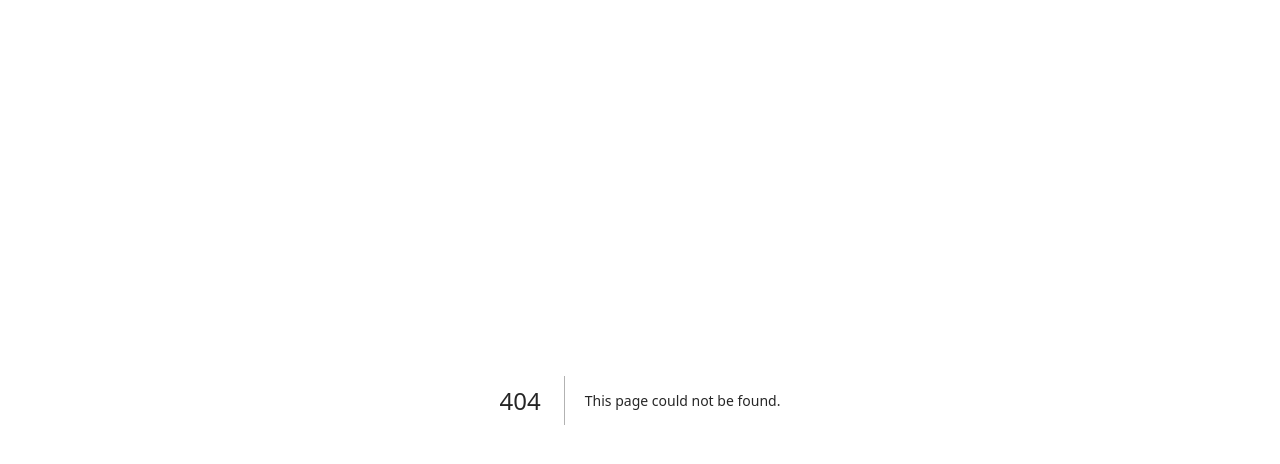
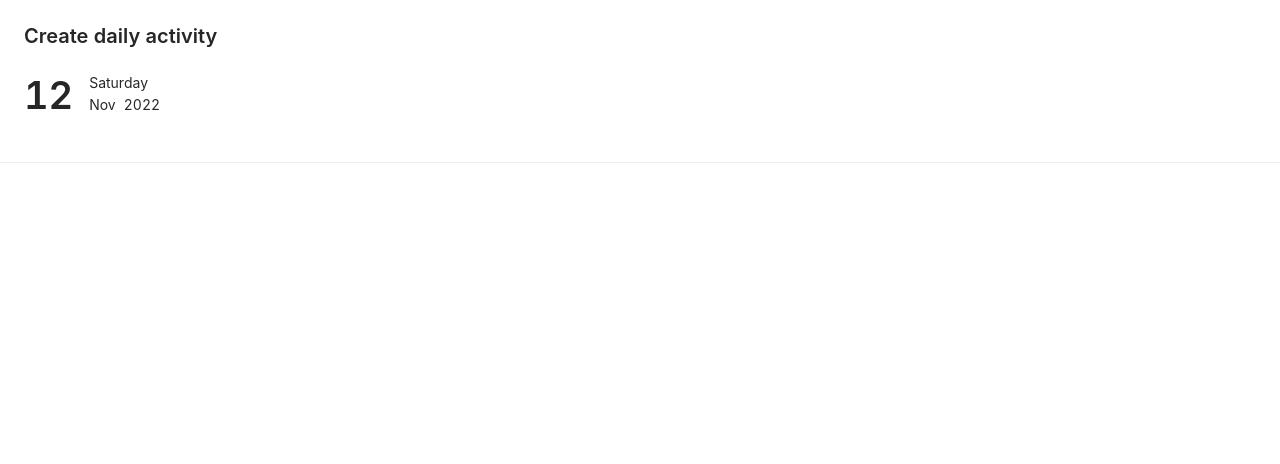
Before and after one commit to matheussales/daily-journal, a Next.js app: page /create in a window 1280 px wide. Before the commit this address had no page. Shown: the top 464 px of the page. Built offline with nearby package versions, Linux system fonts and the light colour scheme.

Commit message:
feat: create header

```diff
--- /dev/null
+++ b/components/molecules/current-date/index.tsx
@@ -0,0 +1,41 @@
+import React, { useState } from 'react';
+import { Row, Typography, Col } from 'antd';
+import { DAYS, MONTHS } from '../../../lib/constants';
+
+import styles from './styles.module.scss';
+
+const { Title, Text } = Typography;
+
+interface CurrentDateProps {
+    date?: Date;
+}
+
+export const CurrentDate: React.FC<CurrentDateProps> = ({
+    date = new Date(),
+}: CurrentDateProps) => {
+    const [currentDate] = useState(date);
+
+    return (
+        <Row gutter={[16, 16]}>
+            <Col>
+                <Title className={styles.title}>{currentDate.getDate()}</Title>
+            </Col>
+
+            <Col>
+                <Text>{DAYS[currentDate.getDay()]}</Text>
+                <Row gutter={[8, 8]}>
+                    <Col>
+                        <Text>
+                            {MONTHS[currentDate.getMonth()].substring(0, 3)}
+                        </Text>
+                    </Col>
+                    <Col>
+                        <Text>{currentDate.getFullYear()}</Text>
+                    </Col>
+                </Row>
+            </Col>
+        </Row>
+    );
+};
+
+export default CurrentDate;
--- /dev/null
+++ b/components/molecules/current-date/styles.module.scss
@@ -0,0 +1,3 @@
+.title {
+    margin-bottom: 0;
+}
--- /dev/null
+++ b/components/organisms/daily-form-header/index.tsx
@@ -0,0 +1,19 @@
+import React from 'react';
+import { Divider, PageHeader } from 'antd';
+import CurrentDate from '../../molecules/current-date';
+
+const DailyFormHeader: React.FC = () => {
+    return (
+        <>
+            <PageHeader
+                className="site-page-header"
+                title="Create daily activity"
+                footer={<CurrentDate />}
+            />
+
+            <Divider />
+        </>
+    );
+};
+
+export default DailyFormHeader;
--- /dev/null
+++ b/lib/constants/dates/index.ts
@@ -0,0 +1,26 @@
+const DAYS = [
+    'Sunday',
+    'Monday',
+    'Tuesday',
+    'Wednesday',
+    'Thursday',
+    'Friday',
+    'Saturday',
+];
+
+const MONTHS = [
+    'January',
+    'February',
+    'March',
+    'April',
+    'May',
+    'June',
+    'July',
+    'August',
+    'September',
+    'October',
+    'November',
+    'December',
+];
+
+export { DAYS, MONTHS };
--- /dev/null
+++ b/lib/constants/index.ts
@@ -0,0 +1 @@
+export * from './dates';
--- a/package.json
+++ b/package.json
@@ -18,6 +18,7 @@
     "next": "13.0.3",
     "react": "18.2.0",
     "react-dom": "18.2.0",
+    "sass": "^1.56.1",
     "typescript": "4.8.4"
   },
   "devDependencies": {
--- /dev/null
+++ b/pages/create/index.tsx
@@ -0,0 +1,7 @@
+import DailyFormHeader from '../../components/organisms/daily-form-header';
+
+const CreatePage = () => {
+    return <DailyFormHeader />;
+};
+
+export default CreatePage;
```
Also changed, not shown: 1 other file (tests, documents, lock files or other folders).
